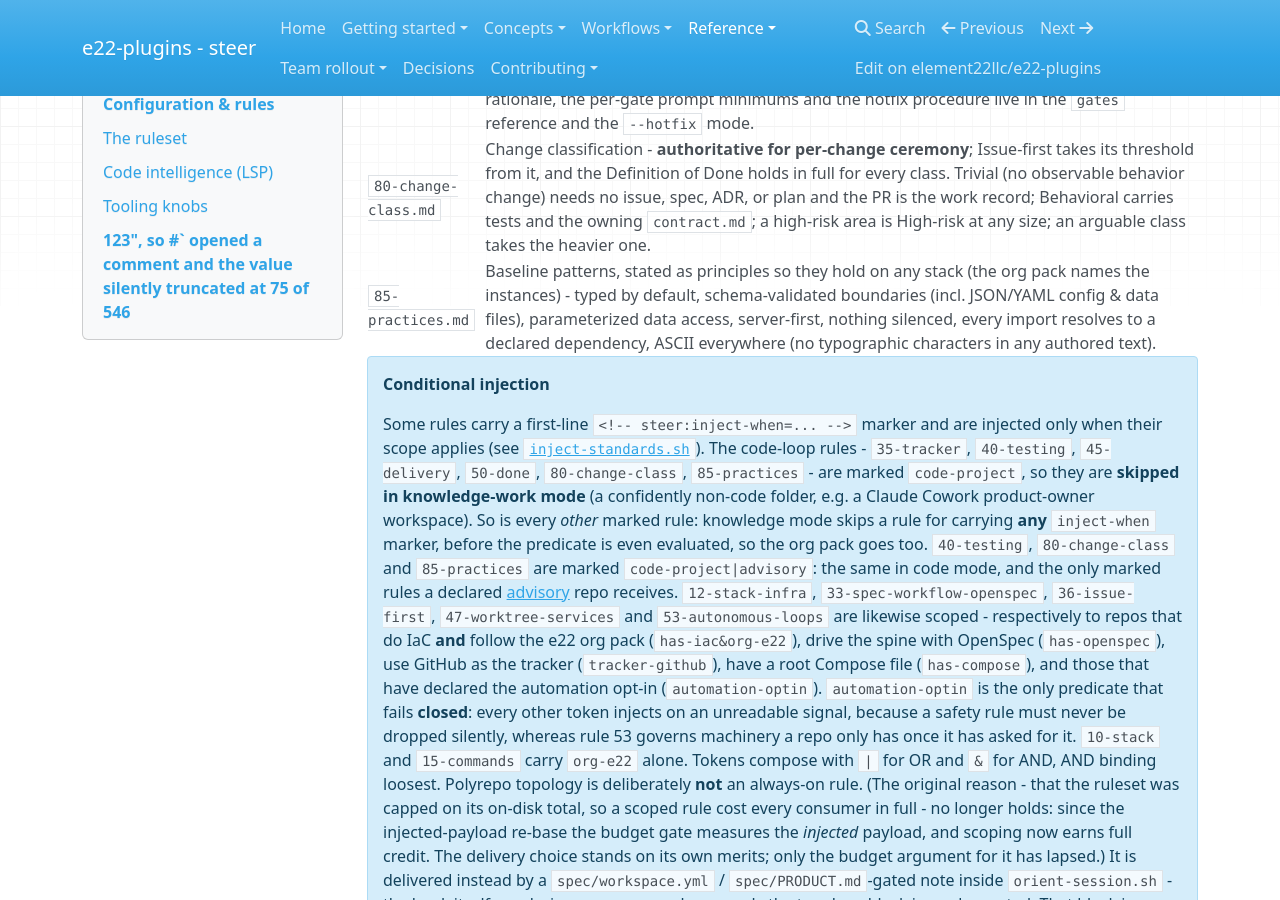
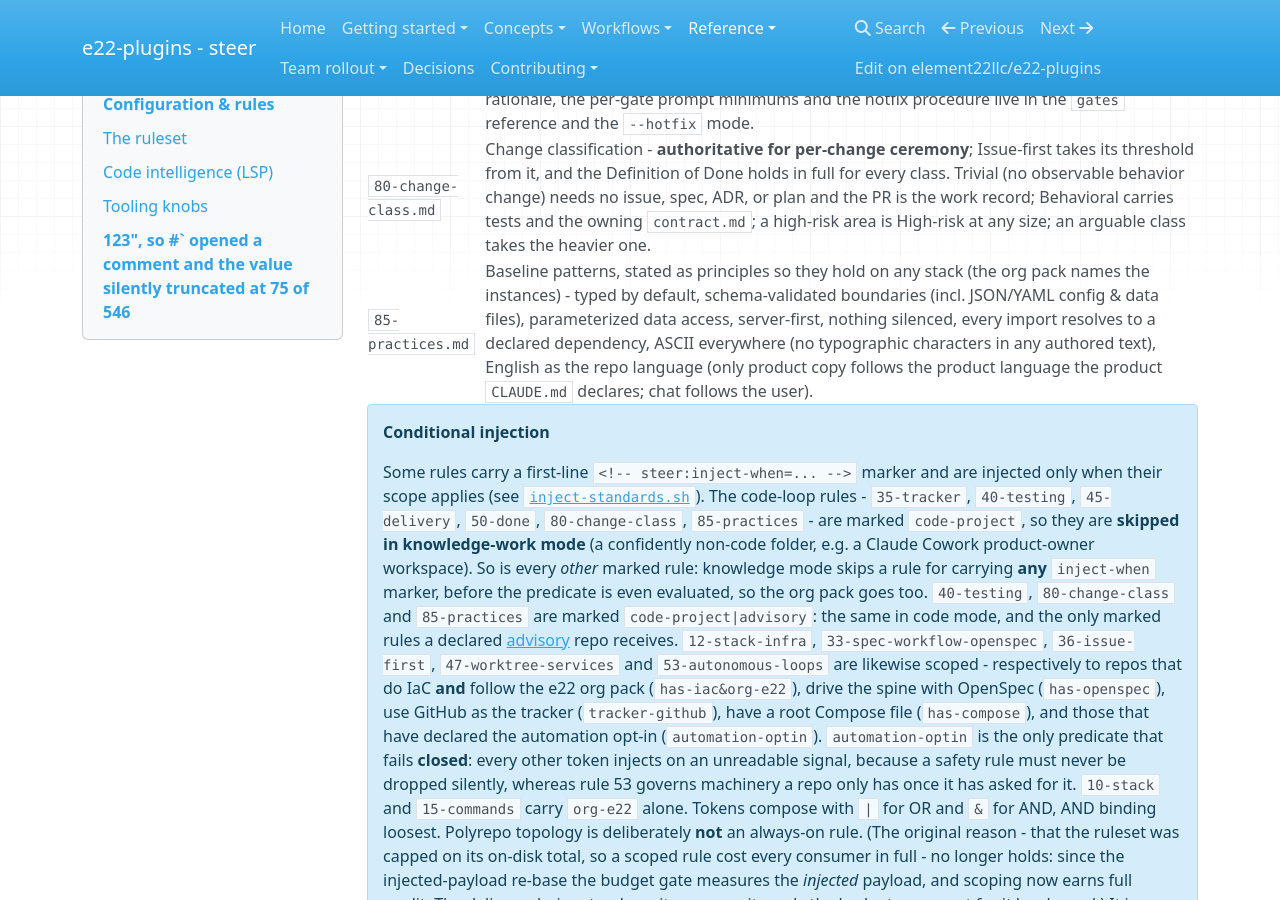
Before and after one commit to element22llc/e22-plugins, an MkDocs documentation site: the page built from docs/reference/configuration.md, in a window 1280 px wide and 900 px high, scrolled down 2941 px. Built offline with MkDocs 1.6.1, drawn with Linux system fonts in a browser that asks for light colours; nearby versions of some CDN libraries.

Commit message:
docs(docs): note the repo-language rule in the rule table
Co-Authored-By: Claude Opus 5.5 <noreply@anthropic.com>

```diff
--- a/docs/reference/configuration.md
+++ b/docs/reference/configuration.md
@@ -33,7 +33,7 @@ command's output at 10,000 characters (see the hook's row in [Hooks](hooks.md)).
 | `60-high-risk.md` | High-risk areas - auth, authorization, migrations, infrastructure, secrets, deletion, billing, deploy/release logic: scope with the dev before any code, contract or ADR first. Relaxed only while the **product** is pre-production, and never for real secrets, `/infra`, deploys or real third-party calls. Its *Secrets handling* section carries the never-commit rule, the local `.env` bootstrap, and "deployed secrets live in the declared store". |
 | `61-gates.md` | Answering a human gate in-session - a gate needs the deciding human's answer, not a particular channel, so where that human is present it is collected by an **Approve / Reject / Decide later** prompt and recorded with its ratifier, date, and channel. Covers ADR `Proposed -> Accepted`, intent `draft -> approved`, and `--reviewed` plan sign-off; merge, deploy, real secrets, `/infra`, and protected-branch pushes are **never** promptable. Its *Hotfix / incident fast-path* section holds the one sanctioned speed lever for a production incident (`/steer:work --hotfix`), which opens only on a deployed production system with an active incident, relaxes ceremony and ordering, keeps every authority gate, and owes a mandatory follow-up. The rationale, the per-gate prompt minimums and the hotfix procedure live in the `gates` reference and the `--hotfix` mode. |
 | `80-change-class.md` | Change classification - **authoritative for per-change ceremony**; Issue-first takes its threshold from it, and the Definition of Done holds in full for every class. Trivial (no observable behavior change) needs no issue, spec, ADR, or plan and the PR is the work record; Behavioral carries tests and the owning `contract.md`; a high-risk area is High-risk at any size; an arguable class takes the heavier one. |
-| `85-practices.md` | Baseline patterns, stated as principles so they hold on any stack (the org pack names the instances) - typed by default, schema-validated boundaries (incl. JSON/YAML config & data files), parameterized data access, server-first, nothing silenced, every import resolves to a declared dependency, ASCII everywhere (no typographic characters in any authored text). |
+| `85-practices.md` | Baseline patterns, stated as principles so they hold on any stack (the org pack names the instances) - typed by default, schema-validated boundaries (incl. JSON/YAML config & data files), parameterized data access, server-first, nothing silenced, every import resolves to a declared dependency, ASCII everywhere (no typographic characters in any authored text), English as the repo language (only product copy follows the product language the product `CLAUDE.md` declares; chat follows the user). |
 
 !!! note "Conditional injection"
     Some rules carry a first-line `<!-- steer:inject-when=... -->` marker and are
```
